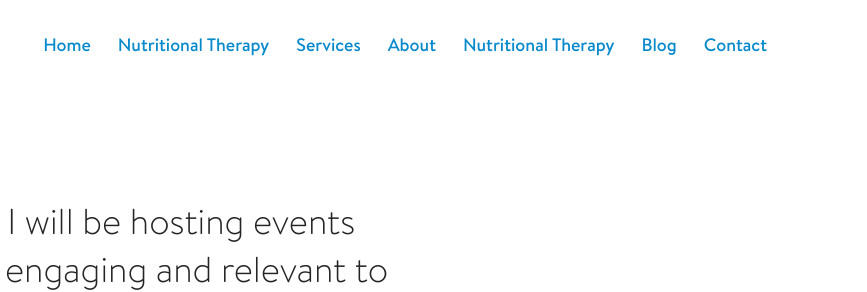
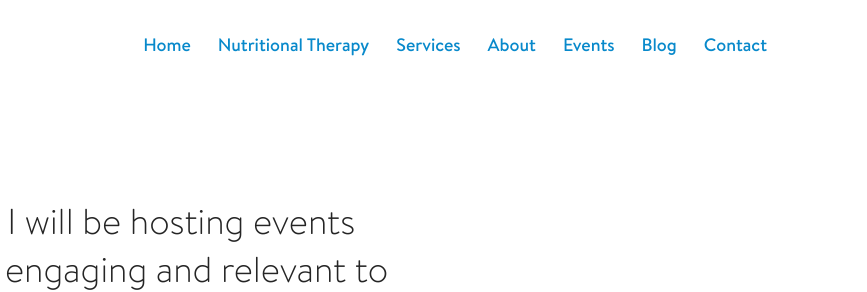
Before and after one commit to craighjones/Something-on-a-plate, a website: page events.html in a window 1280 px wide. Shown: the top 292 px of the page, 413-1280 px from the left. Drawn offline with Linux system fonts and the light colour scheme; files whose address does not match are found by name.

Commit message:
Events Nav Change 2

```diff
--- a/events.html
+++ b/events.html
@@ -49,7 +49,7 @@
             <li><a href="nutritional-therapy.html">Nutritional Therapy</a></li>
             <li><a href="services.html">Services</a></li>
             <li><a href="about.html">About </a></li>
-            <li><a href="events.html">Nutritional Therapy</a></li>
+            <li><a href="events.html">Events</a></li>
             <li><a href="https://blog.somethingonaplate.com/">Blog</a></li>
             <li><a href="contact.html">Contact</a></li>
             <!-- <li><a href="blog.somethingonplate.com">Blog</a></li> -->
@@ -74,7 +74,7 @@
             <li><a href="nutritional-therapy.html">Nutritional Therapy</a></li>
             <li><a href="services.html">Services</a></li>
             <li><a href="about.html">About </a></li>
-            <li><a href="events.html">Nutritional Therapy</a></li>
+            <li><a href="events.html">Events</a></li>
             <li><a href="https://blog.somethingonaplate.com/">Blog</a></li>
             <li><a href="contact.html">Contact</a></li>
             <!-- <li><a href="blog.somethingonplate.com">Blog</a></li> -->
```
